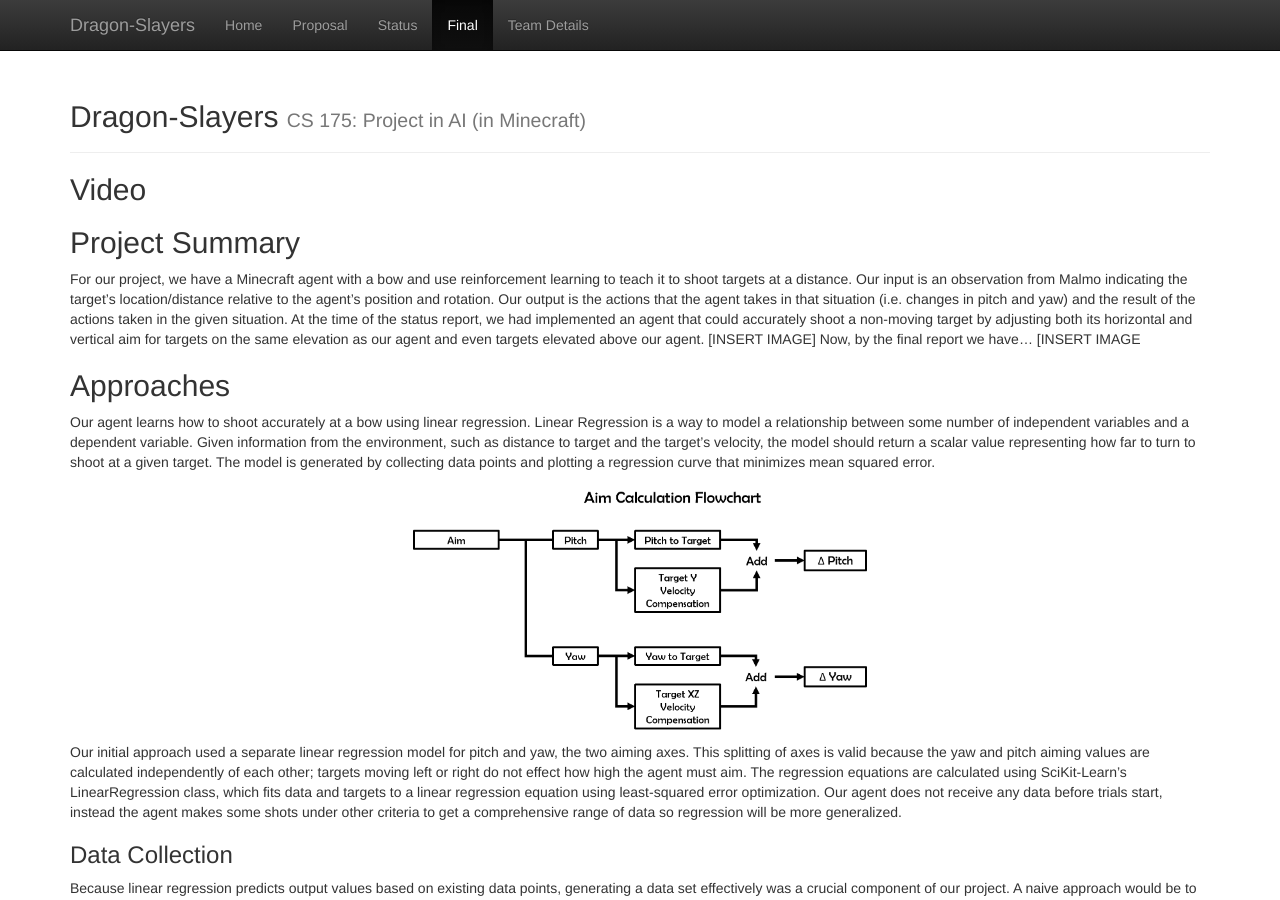
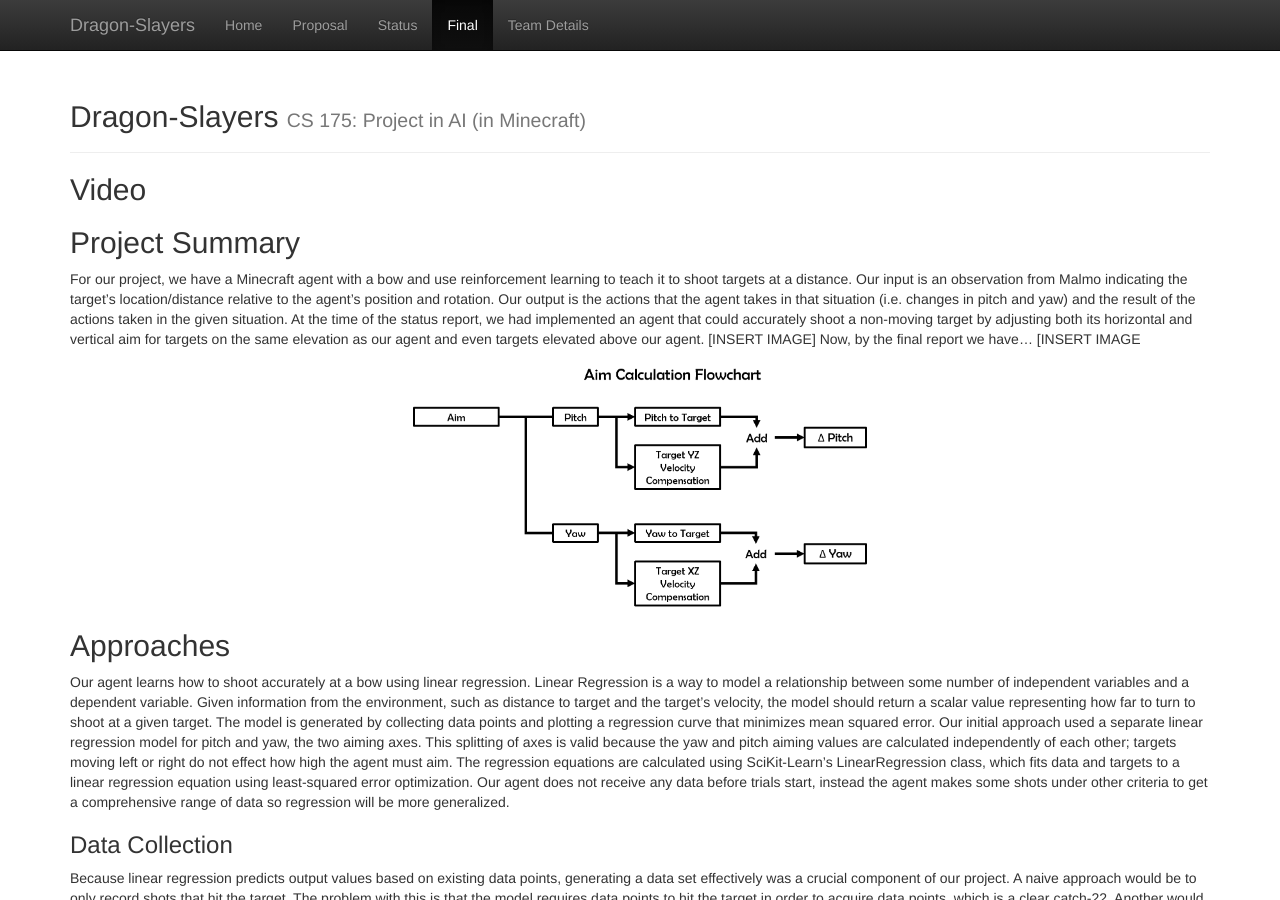
Before and after one commit to RibbonedAce/Dragon-Slayers, a Jekyll site: the page built from docs/final.md, in a window 1280 px wide and 900 px high. Built offline with Jekyll 4.4.1, drawn with Linux system fonts in a browser that asks for light colours; formulas are drawn with MathJax 3; some of the changed text lies outside the part shown.

Commit message:
Diagram tweaks and more report progress

```diff
--- a/docs/final.md
+++ b/docs/final.md
@@ -10,15 +10,13 @@
 [INSERT IMAGE]
 Now, by the final report we have...
 [INSERT IMAGE
-
+<p align="center">
+    <img src="images/RegressionFlowChart.png" height="250">
+</p>
 
 ## Approaches
 Our agent learns how to shoot accurately at a bow using linear regression. Linear Regression is a way to model a relationship between some number of independent variables and a dependent variable.
-Given information from the environment, such as distance to target and the target's velocity, the model should return a scalar value representing how far to turn to shoot at a given target. The model is generated by collecting data points and plotting a regression curve that minimizes mean squared error.
-<p align="center">
-    <img src="images/RegressionFlowChart.png" height="250">
-</p>
-Our initial approach used a separate linear regression model for pitch and yaw, the two aiming axes. This splitting of axes is valid because the yaw and pitch aiming values are calculated independently of each other; targets moving left or right do not effect how high the agent must aim. The regression equations are calculated using SciKit-Learn's LinearRegression class, which fits data and targets to a linear regression equation using least-squared error optimization. Our agent does not receive any data before trials start, instead the agent makes some shots under other criteria to get a comprehensive range of data so regression will be more generalized.
+Given information from the environment, such as distance to target and the target's velocity, the model should return a scalar value representing how far to turn to shoot at a given target. The model is generated by collecting data points and plotting a regression curve that minimizes mean squared error. Our initial approach used a separate linear regression model for pitch and yaw, the two aiming axes. This splitting of axes is valid because the yaw and pitch aiming values are calculated independently of each other; targets moving left or right do not effect how high the agent must aim. The regression equations are calculated using SciKit-Learn's LinearRegression class, which fits data and targets to a linear regression equation using least-squared error optimization. Our agent does not receive any data before trials start, instead the agent makes some shots under other criteria to get a comprehensive range of data so regression will be more generalized.
 
 ### Data Collection
 
@@ -58,21 +56,28 @@
 </p>
 This can be shown in the above diagram. Any slight change to the target's distance, velocity or the agent's facing direction will impact the predicted turning angle.
 
-#### Fixing our approach
+#### Fixing our Approach
 <p align="center">
     <img src="images/CombinedHorizontalAimDiagram.png" height="250">
 </p>
-The way our team solved this problem was by rethinking how aim is represented. Before, aim was represented by the Δ angle that the agent must turn by. After, aim is represented by the sum of the Δ angle to directly aim at the target and the Δ angle to lead a moving target. This meant splitting what was a single linear regression model into two simpler ones: one to aim at the target (trivial) and one that modifies an on-target aim based on the target's velocity. These two models act independently of each other. The red vector is not influenced by the target's velocity and the leading angle is independent of the agent's facing direction.
+The way our team solved this problem was by rethinking how aim is represented. Before, aim was represented by the Δ angle that the agent must turn by. Afterwards, aim is represented by the sum of the Δ angle to directly aim at the target and the Δ angle to lead a moving target. This meant splitting what was a single linear regression model into two simpler ones: one to aim at the target (trivial) and one that modifies an on-target aim based on the target's velocity. These two models act independently of each other. The direct angle is not influenced by the target's velocity and the leading angle is independent of the agent's facing direction.
 
 #### Horizontal Aiming
 <p align="center">
     <img src="images/HorizontalCompensationDiagram.png" height="250">
 </p>
+With direct and leading angles separated, the problem of compensating for target velocity becomes simpler. The leading model assumes that the agent is facing the target's position at the time of aim caculation. The amount that aiming is affected is then dependent on distance, X velocity, and Z velocity. The agent keeps track of how far the target has moved from when the arrow was released. At each point in time, the target has moved some distance.
+<p align="center">
+    <img src="images/MovingDataCollectionDiagram.png" height="250">
+</p>
+As the diagram above demonstrates, the distance that the target has moved can be applied to each arrow position, giving the agent knowledge of how to shoot targets that begin at the arrow's current position and move in the same manner. Just like with training against static targets, dozens of data points can be harvested per shot, decreasing training time drastically.
 
 #### Vertical Aiming
 <p align="center">
     <img src="images/VerticalCompensationDiagram.png" height="250">
 </p>
+Leading targets moving vertically is done in a similar manner to leading targets moving horizontally. The offset of the target at each point in time is applied to each arrow position along the trajectory. The main difference is that, due to gravity, a straight line to the red point can't be used. Instead, the output is the difference between the pitch of the current shot and the predicted angle necessary to hit the red point. This may seem like a minor difference, but this does make vertical aiming compensation less reliable than horizontal aiming compensation because the predicted Δ angle for leading is dependent on a predicted direct aim angle. That is, the regression model takes in the output of another, possibly imperfect, regression model. Any poor performance of the direct aim regression model will negatively influence the leading aim regression model.
+
 ## Evaluation
 
 ## References
```
Also changed, not shown: other parts of docs/final.md (+1 -1 lines), docs/images/CombinedHorizontalAimDiagram.png, docs/images/HorizontalCompensationDiagram.png, docs/images/MovingDataCollectionDiagram.png, docs/images/RegressionFlowChart.png, docs/images/UncombinedHorizontalAimDiagram.png, docs/images/VerticalCompensationDiagram.png.
